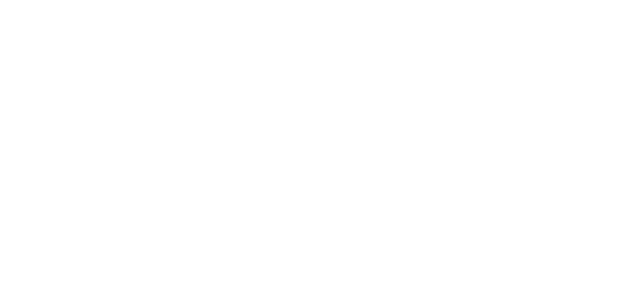
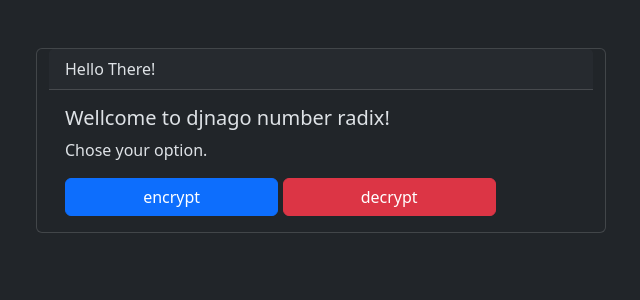
Before and after one commit to TheAmirhosssein/django-number-radix, a Django app: page / in a window 1280 px wide. Before the commit the part shown is empty. Shown: the top 300 px of the page, without its empty margins (319-959 px from the left). Run offline with Django 4.2, Linux system fonts and the light colour scheme.

Commit message:
home page template updated

```diff
--- a/main/templates/main/home.html
+++ b/main/templates/main/home.html
@@ -5,11 +5,30 @@
     <meta charset="UTF-8">
     <meta http-equiv="X-UA-Compatible" content="IE=edge">
     <meta name="viewport" content="width=device-width, initial-scale=1.0">
-    <title>Document</title>
+    <link href="https://cdn.jsdelivr.net/npm/bootstrap@5.3.0-alpha1/dist/css/bootstrap.min.css" rel="stylesheet"
+        integrity="sha384-GLhlTQ8iRABdZLl6O3oVMWSktQOp6b7In1Zl3/Jr59b6EGGoI1aFkw7cmDA6j6gD" crossorigin="anonymous">
+    <title>django number radix</title>
 </head>
 
-<body>
-
+<body data-bs-theme="dark">
+    <div class="container">
+        <div class="row">
+            <div class="card offset-sm-3 col-sm-6 mt-5">
+                <div class="card-header">
+                    Hello There!
+                </div>
+                <div class="card-body">
+                    <h5 class="card-title">Wellcome to djnago number radix!</h5>
+                    <p class="card-text">Chose your option.</p>
+                    <a href="#" class="btn btn-primary col-md-5">encrypt</a>
+                    <a href="#" class="btn btn-danger col-md-5">decrypt</a>
+                </div>
+            </div>
+        </div>
+    </div>
+    <script src="https://cdn.jsdelivr.net/npm/bootstrap@5.3.0-alpha1/dist/js/bootstrap.bundle.min.js"
+        integrity="sha384-w76AqPfDkMBDXo30jS1Sgez6pr3x5MlQ1ZAGC+nuZB+EYdgRZgiwxhTBTkF7CXvN" crossorigin="anonymous">
+    </script>
 </body>
 
 </html>
```
